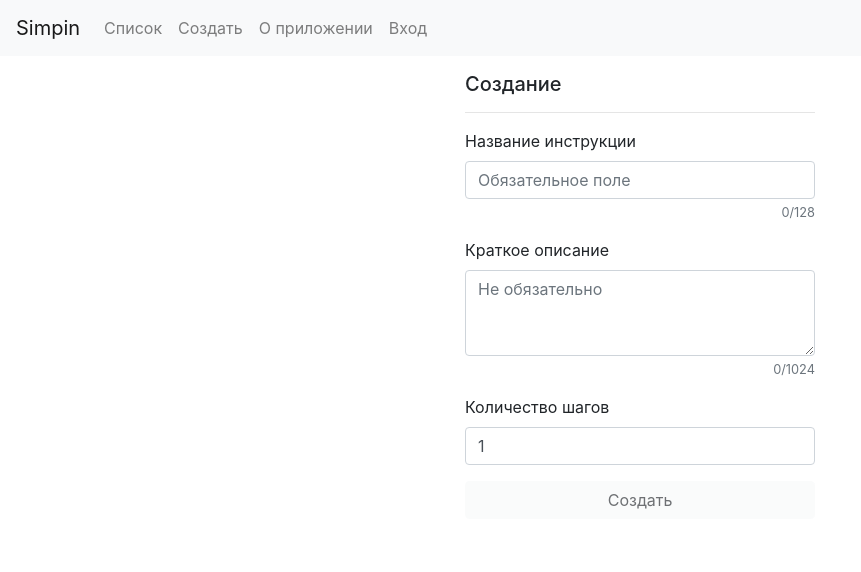
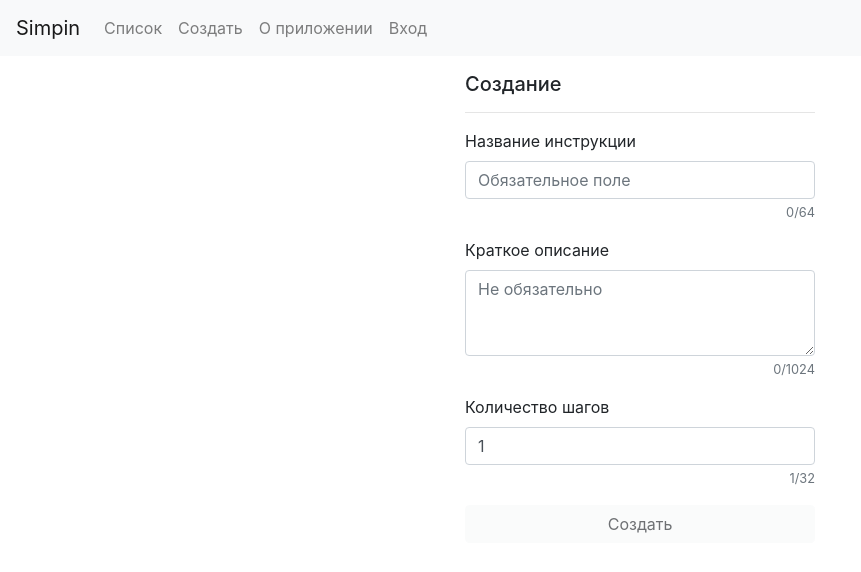
Before and after one commit to mccrush/simpin, a Vue app: page /create in a window 1280 px wide. Shown: the top 572 px of the page, without its empty margins (0-861 px from the left). Built offline with nearby package versions, Linux system fonts and the light colour scheme; no server answers.

Commit message:
Добавляет прогресс добавления шагов

```diff
--- a/src/views/Create.vue
+++ b/src/views/Create.vue
@@ -7,7 +7,7 @@
         <div class="form-group">
           <label for="title">Название инструкции</label>
           <input type="text" class="form-control" id="title" v-model="title" maxlength="128" required placeholder="Обязательное поле" />
-          <small class="form-text text-muted text-right">{{title.length}}/128</small>
+          <small class="form-text text-muted text-right">{{title.length}}/64</small>
         </div>
         <div class="form-group">
           <label for="description">Краткое описание</label>
@@ -17,6 +17,7 @@
         <div class="form-group">
           <label for="steps">Количество шагов</label>
           <input type="number" class="form-control" id="steps" v-model.number="steps" min="1" max="32" step="1" />
+          <small class="form-text text-muted text-right">{{steps}}/32</small>
         </div>
         <button type="submit" class="btn btn-block btn-light" :class="{disabled: !title.length}">Создать</button>
       </form>
```
